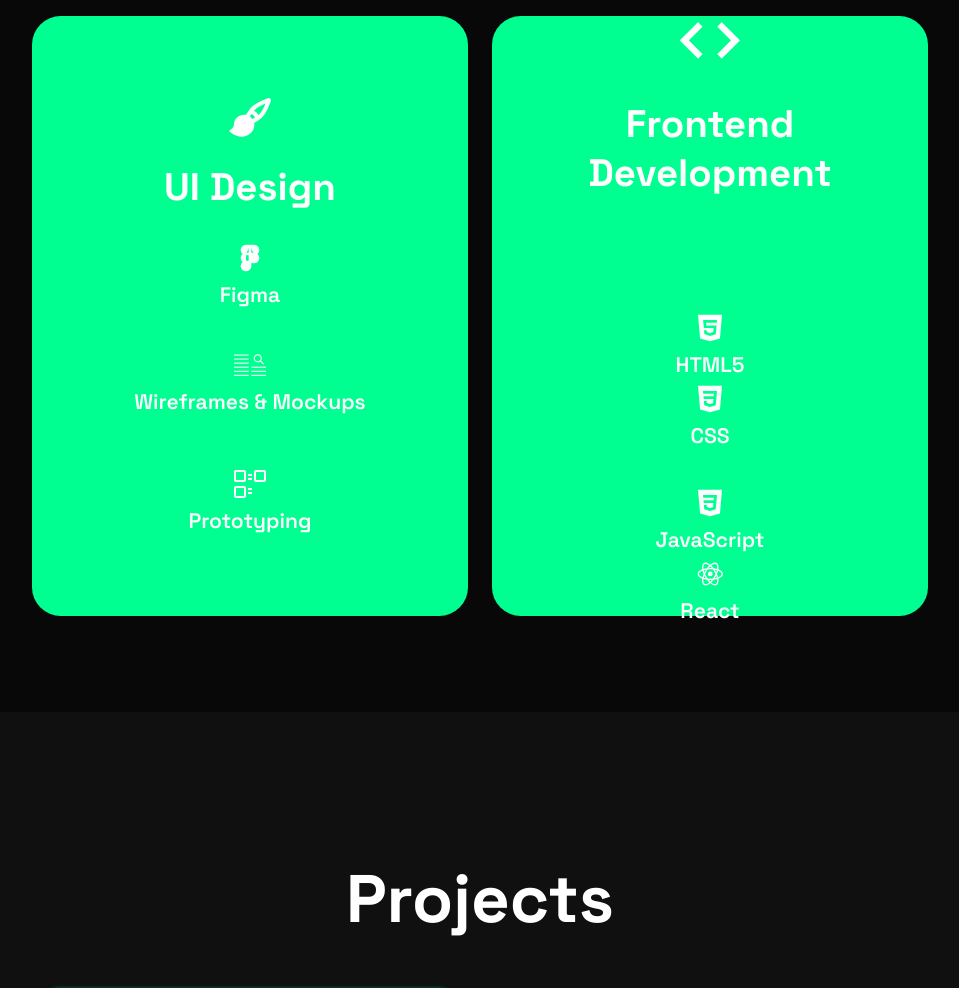
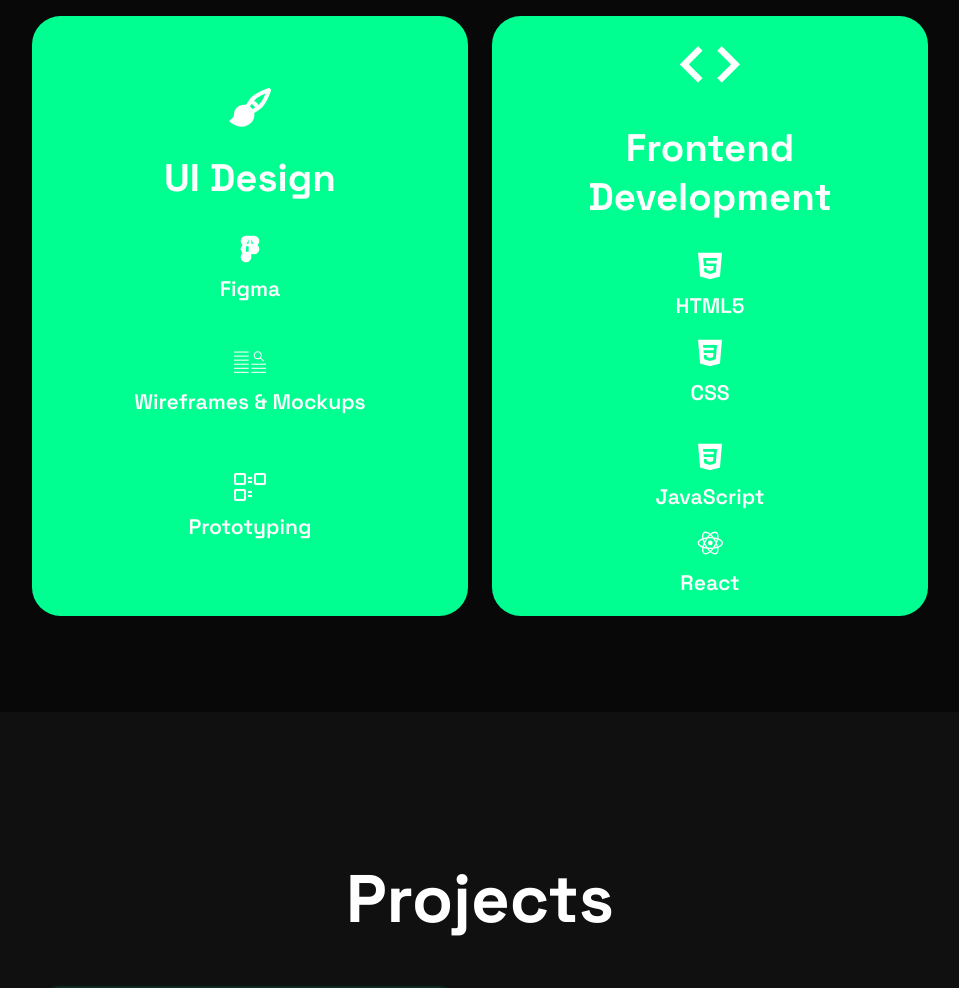
Before and after one commit to DavidJonahSivaruban/portfolio, a plain HTML site: page index.html in a window 1280 px wide. Shown: the part 1862-2850 px from the top of the page, without its empty margins (160-1119 px from the left). Drawn offline with nearby package versions, Linux system fonts and the light colour scheme.

Commit message:
Update style.css

```diff
--- a/style.css
+++ b/style.css
@@ -326,7 +326,7 @@
 .service-info p {
     font-size: 2.2rem;
     font-weight: 600;
-    line-height: 1.7;
+    line-height: 2.0;
 }
 
 .service-info i {
@@ -336,13 +336,19 @@
 .container-pair1 {
   display: flex;
   flex-direction: column;
-  padding-top: 10rem;
-  padding-bottom: 1rem;
+  padding-top: 1rem;
+  padding-bottom: 0.2rem;
+}
+
+
+.icon-html {
+    padding-bottom: 10px    ;
 }
 
 .container-pair2 {
   display: flex;
   flex-direction: column;
+  gap: 1rem ;
 }
 
 .container-pair3 {
```
